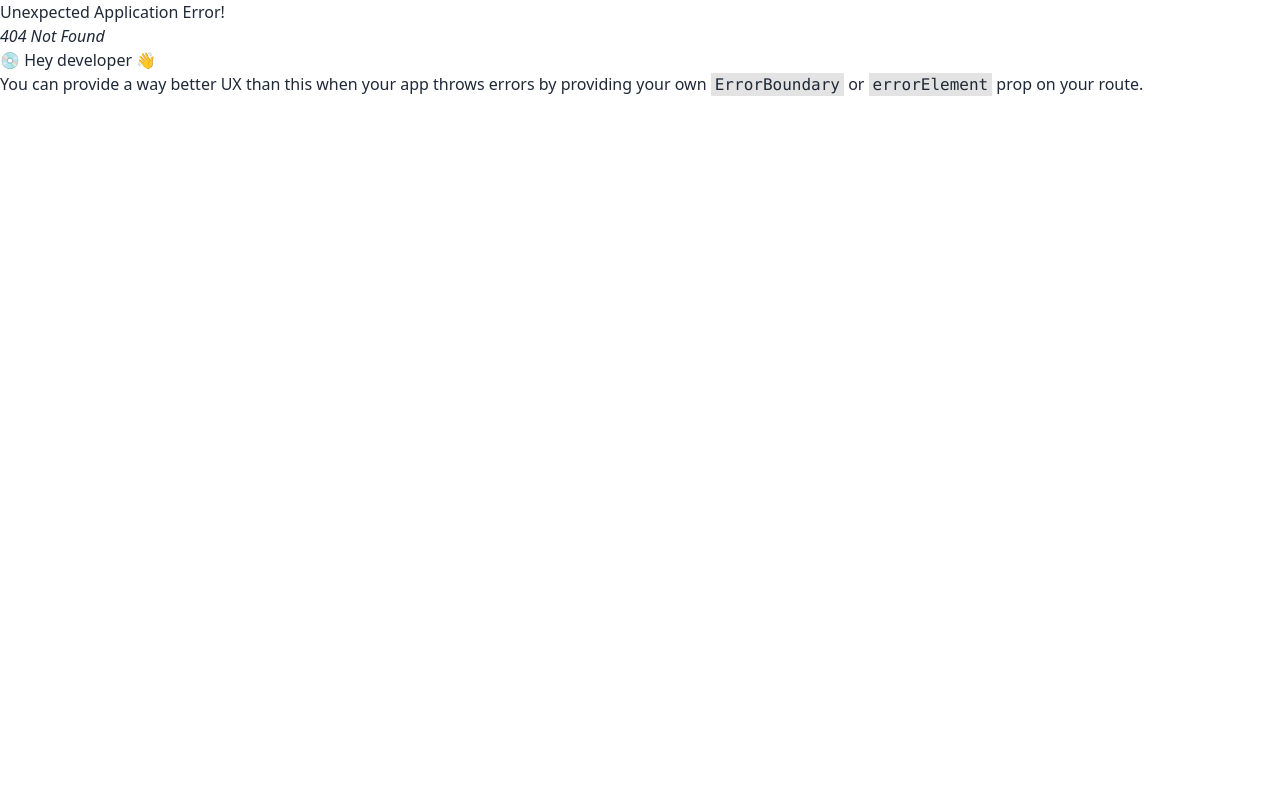
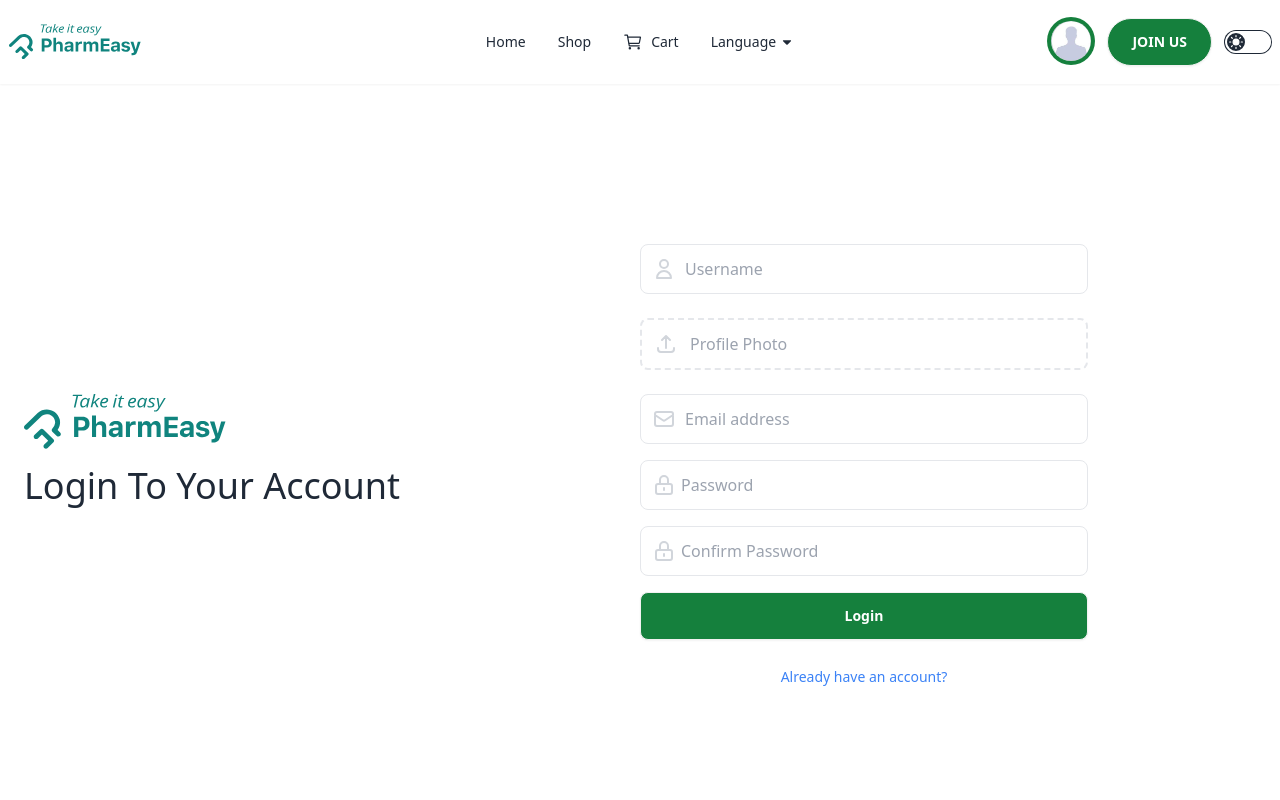
Before and after one commit to rishowrav/pharmeasy, a React (Vite) app: page /register in a window 1280 px wide. Before the commit this address had no page. Shown: the top 800 px of the page. Built offline with nearby package versions, Linux system fonts and the light colour scheme.

Commit message:
register page has been created

```diff
--- a/src/Route/Routes.jsx
+++ b/src/Route/Routes.jsx
@@ -2,6 +2,7 @@
 import Home from "../pages/Home/Home/Home";
 import Main from "../Main/Main";
 import Login from "../pages/Login/Login";
+import Register from "../pages/Register/Register";
 
 const router = createBrowserRouter([
   {
@@ -16,6 +17,10 @@
         path: "/login",
         element: <Login></Login>,
       },
+      {
+        path: "/register",
+        element: <Register></Register>,
+      },
     ],
   },
 ]);
--- a/src/components/ShareSection/NavBar.jsx
+++ b/src/components/ShareSection/NavBar.jsx
@@ -147,7 +147,7 @@
                   </Link>
                 </li>
                 <li>
-                  <Link to="/registration" className="btn btn-sm  ">
+                  <Link to="/register" className="btn btn-sm  ">
                     Register
                   </Link>
                 </li>
--- a/src/pages/Login/Login.jsx
+++ b/src/pages/Login/Login.jsx
@@ -1,3 +1,4 @@
+import { Link } from "react-router-dom";
 import Logo from "../../../public/images/logo_big.svg";
 
 const Login = () => {
@@ -77,6 +78,45 @@
                   Login
                 </button>
               </div>
+              <div className="mt-6 text-center ">
+                <p className="mt-4 text-center text-gray-600 dark:text-gray-400">
+                  or sign in with
+                </p>
+
+                <a
+                  href="#"
+                  className="flex items-center justify-center px-6 py-3 mt-4  transition-colors duration-300 transform border rounded-lg"
+                >
+                  <svg className="w-6 h-6 mx-2" viewBox="0 0 40 40">
+                    <path
+                      d="M36.3425 16.7358H35V16.6667H20V23.3333H29.4192C28.045 27.2142 24.3525 30 20 30C14.4775 30 10 25.5225 10 20C10 14.4775 14.4775 9.99999 20 9.99999C22.5492 9.99999 24.8683 10.9617 26.6342 12.5325L31.3483 7.81833C28.3717 5.04416 24.39 3.33333 20 3.33333C10.7958 3.33333 3.33335 10.7958 3.33335 20C3.33335 29.2042 10.7958 36.6667 20 36.6667C29.2042 36.6667 36.6667 29.2042 36.6667 20C36.6667 18.8825 36.5517 17.7917 36.3425 16.7358Z"
+                      fill="#FFC107"
+                    />
+                    <path
+                      d="M5.25497 12.2425L10.7308 16.2583C12.2125 12.59 15.8008 9.99999 20 9.99999C22.5491 9.99999 24.8683 10.9617 26.6341 12.5325L31.3483 7.81833C28.3716 5.04416 24.39 3.33333 20 3.33333C13.5983 3.33333 8.04663 6.94749 5.25497 12.2425Z"
+                      fill="#FF3D00"
+                    />
+                    <path
+                      d="M20 36.6667C24.305 36.6667 28.2167 35.0192 31.1742 32.34L26.0159 27.975C24.3425 29.2425 22.2625 30 20 30C15.665 30 11.9842 27.2359 10.5975 23.3784L5.16254 27.5659C7.92087 32.9634 13.5225 36.6667 20 36.6667Z"
+                      fill="#4CAF50"
+                    />
+                    <path
+                      d="M36.3425 16.7358H35V16.6667H20V23.3333H29.4192C28.7592 25.1975 27.56 26.805 26.0133 27.9758C26.0142 27.975 26.015 27.975 26.0158 27.9742L31.1742 32.3392C30.8092 32.6708 36.6667 28.3333 36.6667 20C36.6667 18.8825 36.5517 17.7917 36.3425 16.7358Z"
+                      fill="#1976D2"
+                    />
+                  </svg>
+
+                  <span className="mx-2">Sign in with Google</span>
+                </a>
+              </div>
+              <div className="mt-6 text-center ">
+                <Link
+                  to="/register"
+                  className="text-sm text-blue-500 hover:underline dark:text-blue-400"
+                >
+                  Don’t have an account yet? Register Now
+                </Link>
+              </div>
             </form>
           </div>
         </div>
--- /dev/null
+++ b/src/pages/Register/Register.jsx
@@ -0,0 +1,167 @@
+import { Link } from "react-router-dom";
+import Logo from "../../../public/images/logo_big.svg";
+
+const Register = () => {
+  return (
+    <section className=" ">
+      <div className="container px-6 py-24 mx-auto lg:py-32">
+        <div className="lg:flex items-center">
+          <div className="lg:w-1/2">
+            <img className="w-auto h-14" src={Logo} alt="" />
+
+            <h1 className="mt-4 text-2xl font-medium  capitalize lg:text-4xl ">
+              login to your account
+            </h1>
+          </div>
+
+          <div className="mt-8 lg:w-1/2 lg:mt-0">
+            <form className="w-full max-w-md">
+              <div className="relative flex items-center mt-8">
+                <span className="absolute">
+                  <svg
+                    xmlns="http://www.w3.org/2000/svg"
+                    className="w-6 h-6 mx-3 text-gray-300 dark:text-gray-500"
+                    fill="none"
+                    viewBox="0 0 24 24"
+                    stroke="currentColor"
+                    strokeWidth="2"
+                  >
+                    <path
+                      strokeLinecap="round"
+                      strokeLinejoin="round"
+                      d="M16 7a4 4 0 11-8 0 4 4 0 018 0zM12 14a7 7 0 00-7 7h14a7 7 0 00-7-7z"
+                    />
+                  </svg>
+                </span>
+
+                <input
+                  type="text"
+                  className="block w-full py-3 border rounded-lg px-11 dark:border-gray-600 focus:border-blue-400 dark:focus:border-blue-300 focus:ring-blue-300 focus:outline-none focus:ring focus:ring-opacity-40"
+                  placeholder="Username"
+                />
+              </div>
+
+              <label
+                htmlFor="dropzone-file"
+                className="flex items-center px-3 py-3 mx-auto mt-6 text-center dark:border-gray-600  border-2 border-dashed rounded-lg cursor-pointer "
+              >
+                <svg
+                  xmlns="http://www.w3.org/2000/svg"
+                  className="w-6 h-6 text-gray-300 dark:text-gray-500"
+                  fill="none"
+                  viewBox="0 0 24 24"
+                  stroke="currentColor"
+                  strokeWidth="2"
+                >
+                  <path
+                    strokeLinecap="round"
+                    strokeLinejoin="round"
+                    d="M4 16v1a3 3 0 003 3h10a3 3 0 003-3v-1m-4-8l-4-4m0 0L8 8m4-4v12"
+                  />
+                </svg>
+
+                <h2 className="mx-3 text-gray-400">Profile Photo</h2>
+
+                <input id="dropzone-file" type="file" className="hidden" />
+              </label>
+
+              <div className="relative flex items-center mt-6">
+                <span className="absolute">
+                  <svg
+                    xmlns="http://www.w3.org/2000/svg"
+                    className="w-6 h-6 mx-3 text-gray-300 dark:text-gray-500"
+                    fill="none"
+                    viewBox="0 0 24 24"
+                    stroke="currentColor"
+                    strokeWidth="2"
+                  >
+                    <path
+                      strokeLinecap="round"
+                      strokeLinejoin="round"
+                      d="M3 8l7.89 5.26a2 2 0 002.22 0L21 8M5 19h14a2 2 0 002-2V7a2 2 0 00-2-2H5a2 2 0 00-2 2v10a2 2 0 002 2z"
+                    />
+                  </svg>
+                </span>
+
+                <input
+                  type="email"
+                  className="block w-full py-3   border rounded-lg px-11  dark:border-gray-600 focus:border-blue-400 dark:focus:border-blue-300 focus:ring-blue-300 focus:outline-none focus:ring focus:ring-opacity-40"
+                  placeholder="Email address"
+                />
+              </div>
+
+              <div className="relative flex items-center mt-4">
+                <span className="absolute">
+                  <svg
+                    xmlns="http://www.w3.org/2000/svg"
+                    className="w-6 h-6 mx-3 text-gray-300 dark:text-gray-500"
+                    fill="none"
+                    viewBox="0 0 24 24"
+                    stroke="currentColor"
+                    strokeWidth="2"
+                  >
+                    <path
+                      strokeLinecap="round"
+                      strokeLinejoin="round"
+                      d="M12 15v2m-6 4h12a2 2 0 002-2v-6a2 2 0 00-2-2H6a2 2 0 00-2 2v6a2 2 0 002 2zm10-10V7a4 4 0 00-8 0v4h8z"
+                    />
+                  </svg>
+                </span>
+
+                <input
+                  type="password"
+                  className="block w-full px-10 py-3 border rounded-lg  dark:border-gray-600 focus:border-blue-400 dark:focus:border-blue-300 focus:ring-blue-300 focus:outline-none focus:ring focus:ring-opacity-40"
+                  placeholder="Password"
+                />
+              </div>
+
+              <div className="relative flex items-center mt-4">
+                <span className="absolute">
+                  <svg
+                    xmlns="http://www.w3.org/2000/svg"
+                    className="w-6 h-6 mx-3 text-gray-300 dark:text-gray-500"
+                    fill="none"
+                    viewBox="0 0 24 24"
+                    stroke="currentColor"
+                    strokeWidth="2"
+                  >
+                    <path
+                      strokeLinecap="round"
+                      strokeLinejoin="round"
+                      d="M12 15v2m-6 4h12a2 2 0 002-2v-6a2 2 0 00-2-2H6a2 2 0 00-2 2v6a2 2 0 002 2zm10-10V7a4 4 0 00-8 0v4h8z"
+                    />
+                  </svg>
+                </span>
+
+                <input
+                  type="password"
+                  className="block w-full px-10 py-3  border rounded-lg   dark:border-gray-600 focus:border-blue-400 dark:focus:border-blue-300 focus:ring-blue-300 focus:outline-none focus:ring focus:ring-opacity-40"
+                  placeholder="Confirm Password"
+                />
+              </div>
+
+              <div className="mt-4">
+                <div className=" md:flex md:items-center ">
+                  <button className="btn w-full bg-green-700 text-white">
+                    Login
+                  </button>
+                </div>
+
+                <div className="mt-6 text-center ">
+                  <Link
+                    to="/login"
+                    className="text-sm text-blue-500 hover:underline dark:text-blue-400"
+                  >
+                    Already have an account?
+                  </Link>
+                </div>
+              </div>
+            </form>
+          </div>
+        </div>
+      </div>
+    </section>
+  );
+};
+
+export default Register;
```
